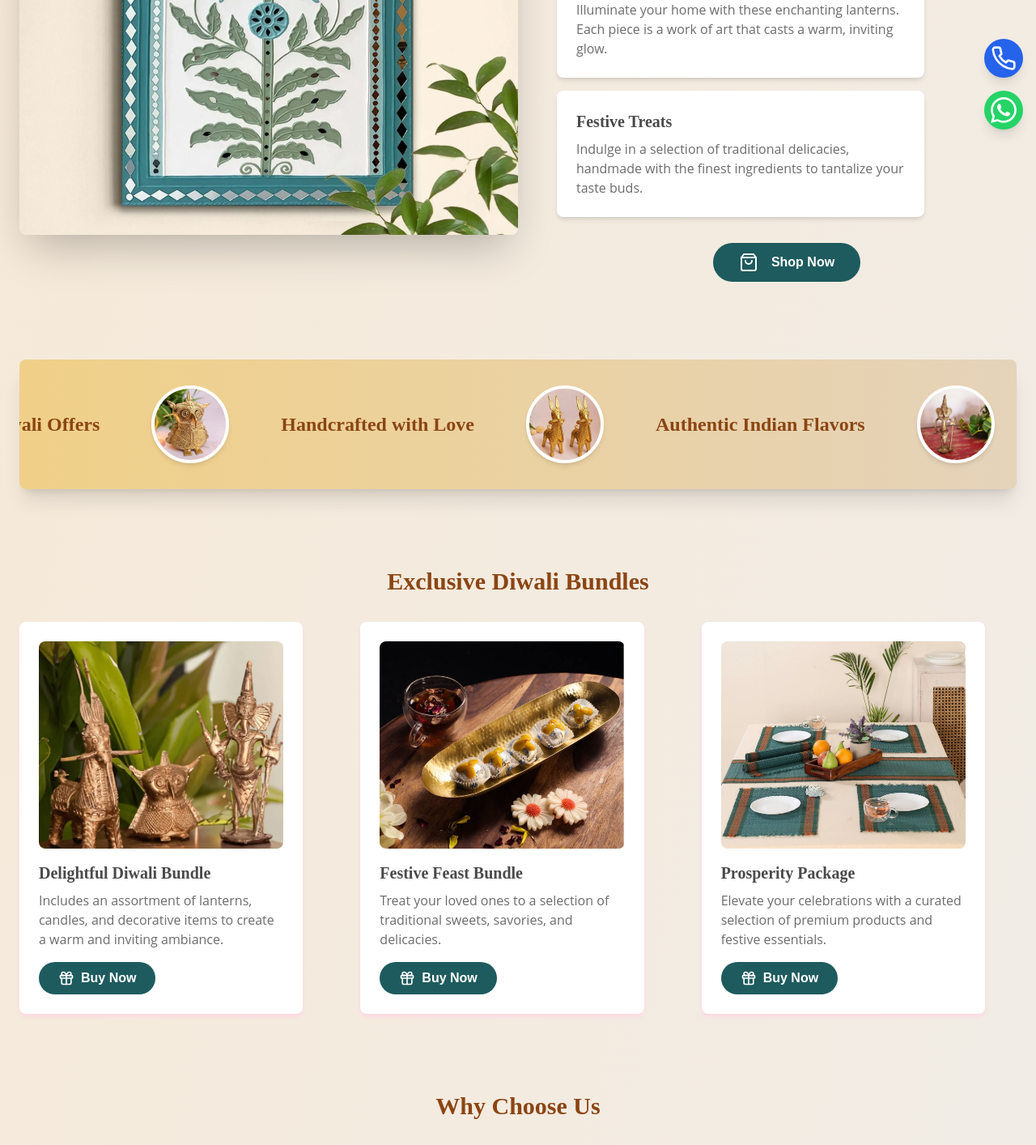
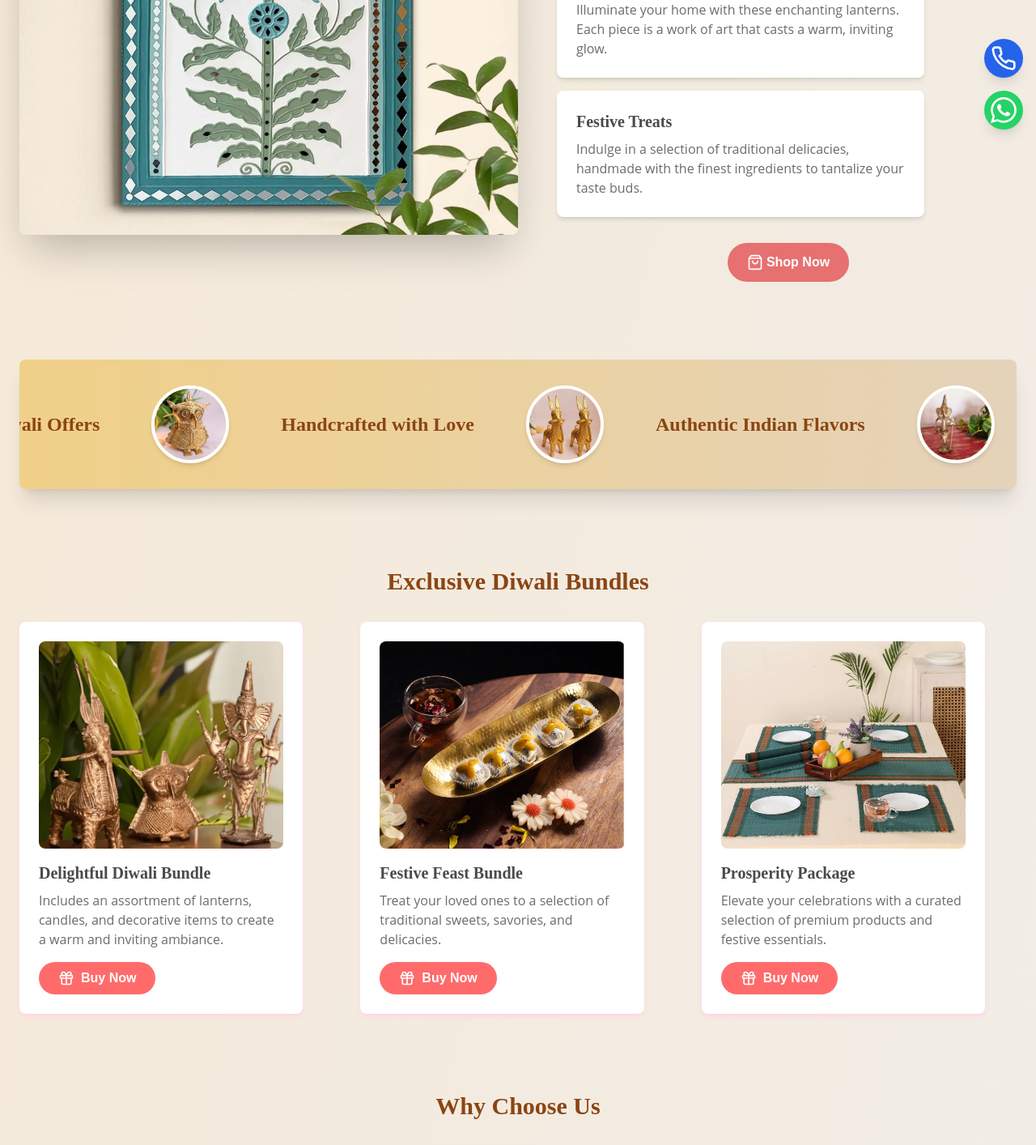
Before and after one commit to 6382737054/Thurigai-ecom, a React (Create React App) app: page / in a window 1280 px wide. Shown: the part 624-2038 px from the top of the page at 81% size. Built offline with nearby package versions, Linux system fonts and the light colour scheme.

Commit message:
Initial commit

```diff
--- a/src/Pages/Hero.jsx
+++ b/src/Pages/Hero.jsx
@@ -213,9 +213,9 @@ const Hero = () => {
       <motion.button
         whileHover={{ scale: 1.05 }}
         whileTap={{ scale: 0.95 }}
-                    className="bg-[#1e5b5e] text-white py-3 px-8 rounded-full font-semibold hover:bg-[#16464a] transition duration-300 flex items-center font-['Montserrat',sans-serif]"
+        className="bg-[#e77070] text-white py-3 px-6 rounded-full font-semibold hover:bg-[#16464a] transition duration-300 flex items-center font-['Montserrat',sans-serif] ml-1"
       >
-                    <ShoppingBag className="mr-4" size={24} /> Shop Now
+        <ShoppingBag className="mr-1" size={20} /> Shop Now
       </motion.button>
     </Link>
   </div>
@@ -257,7 +257,7 @@ const Hero = () => {
                 <motion.button
     whileHover={{ scale: 1.05 }}
     whileTap={{ scale: 0.95 }}
-    className="bg-[#1e5b5e] text-white py-2 px-6 rounded-full font-semibold hover:bg-[#16464a] transition duration-300 font-['Montserrat',sans-serif]"
+    className="bg-[#ff6b6b] text-white py-2 px-6 rounded-full font-semibold hover:bg-[#16464a] transition duration-300 font-['Montserrat',sans-serif]"
   >
     <Link to="/products">
       <div className="flex items-center">
@@ -277,7 +277,7 @@ const Hero = () => {
                 <motion.button
     whileHover={{ scale: 1.05 }}
     whileTap={{ scale: 0.95 }}
-    className="bg-[#1e5b5e] text-white py-2 px-6 rounded-full font-semibold hover:bg-[#16464a] transition duration-300 font-['Montserrat',sans-serif]"
+    className="bg-[#ff6b6b] text-white py-2 px-6 rounded-full font-semibold hover:bg-[#16464a] transition duration-300 font-['Montserrat',sans-serif]"
   >
     <Link to="/products">
       <div className="flex items-center">
@@ -297,7 +297,7 @@ const Hero = () => {
                 <motion.button
     whileHover={{ scale: 1.05 }}
     whileTap={{ scale: 0.95 }}
-    className="bg-[#1e5b5e] text-white py-2 px-6 rounded-full font-semibold hover:bg-[#16464a] transition duration-300 font-['Montserrat',sans-serif]"
+    className="bg-[#ff6b6b] text-white py-2 px-6 rounded-full font-semibold hover:bg-[#16464a] transition duration-300 font-['Montserrat',sans-serif]"
   >
     <Link to="/products">
       <div className="flex items-center">
```
Lines whose indentation alone changed are shown as unchanged.
